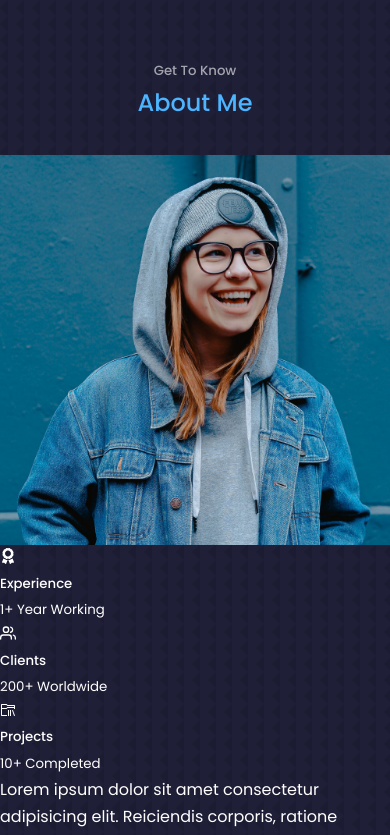
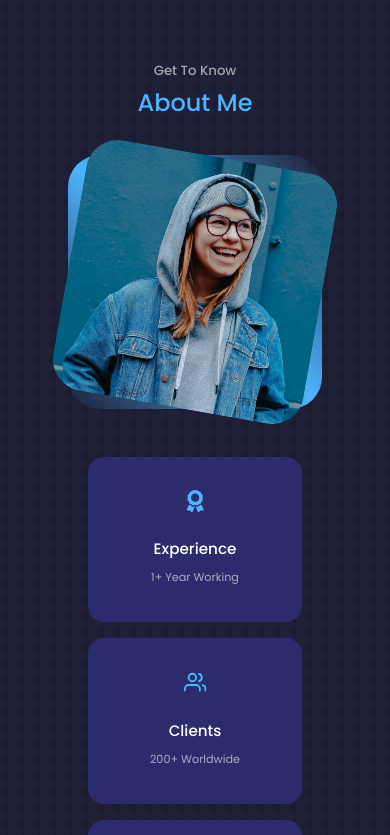
Before and after one commit to mohammadmehdikarimi/portfolio-app, a React (Create React App) app: page / in a window 390 px wide. Shown: the part 880-1715 px from the top of the page. Built offline with nearby package versions, Linux system fonts and the light colour scheme.

Commit message:
complete about section styles

```diff
--- a/src/components/about/about.css
+++ b/src/components/about/about.css
@@ -0,0 +1,111 @@
+.about__container {
+    display: grid;
+    grid-template-columns: 35% 50%;
+    gap: 15%;
+}
+
+.about__me {
+    width: 100%;
+    aspect-ratio: 1/1;
+    border-radius: 2rem;
+    background: linear-gradient(
+        45deg,
+        transparent,
+        var(--color-primary),
+        transparent
+    );
+    display: grid;
+    place-items: center;
+}
+
+.about__me-image {
+    border-radius: 2rem;
+    overflow: hidden;
+    transform: rotate(10deg);
+    transition: var(--transition);
+}
+
+.about__me-image:hover {
+    transform: rotate(0);
+}
+
+.about__cards {
+    display: grid;
+    grid-template-columns: repeat(3, 1fr);
+    gap: 1.5rem;
+}
+
+.about__card {
+    background: var(--color-bg-variant);
+    border: 1px solid transparent;
+    border-radius: 1rem;
+    padding: 2rem;
+    text-align: center;
+    transition: var(--transition);
+}
+
+.about__card:hover {
+    background: transparent;
+    border-color: var(--color-primary-variant);
+    cursor: default;
+}
+
+.about__icon {
+    color: var(--color-primary);
+    font-size: 1.4rem;
+    margin-bottom: 1rem;
+}
+
+.about__card h5 {
+    font-size: 0.95rem;
+}
+
+.about__card small {
+    font-size: 0.7rem;
+    color: var(--color-light);
+}
+
+.about__content p {
+    margin: 2rem 0 2.6rem;
+    color: var(--color-light);
+}
+
+/* **************** MEDIA QUERIES (MEDIUM DEVICES) ************** */
+@media screen and (max-width: 1024px) {
+    .about__container {
+        grid-template-columns: 1fr;
+        gap: 0;
+    }
+
+    .about__me {
+        width: 50%;
+        margin: 2rem auto 4rem;
+    }
+
+    .about__content p{
+        margin: 1rem 0 1.5rem;
+    }
+}
+
+/* **************** MEDIA QUERIES (SMALL DEVICES) ************** */
+@media screen and (max-width: 600px) {
+    .about__me {
+        width: 65%;
+        margin: 0 auto 3rem;
+    }
+
+    .about__cards {
+        width: 55%;
+        grid-template-columns: 1fr;
+        gap: 1rem;
+        margin: 0 auto;
+    }
+
+    .about__content{
+        text-align: center;
+    }
+
+    .about__content p {
+        margin: 1.5rem 0;
+    }
+}
```
